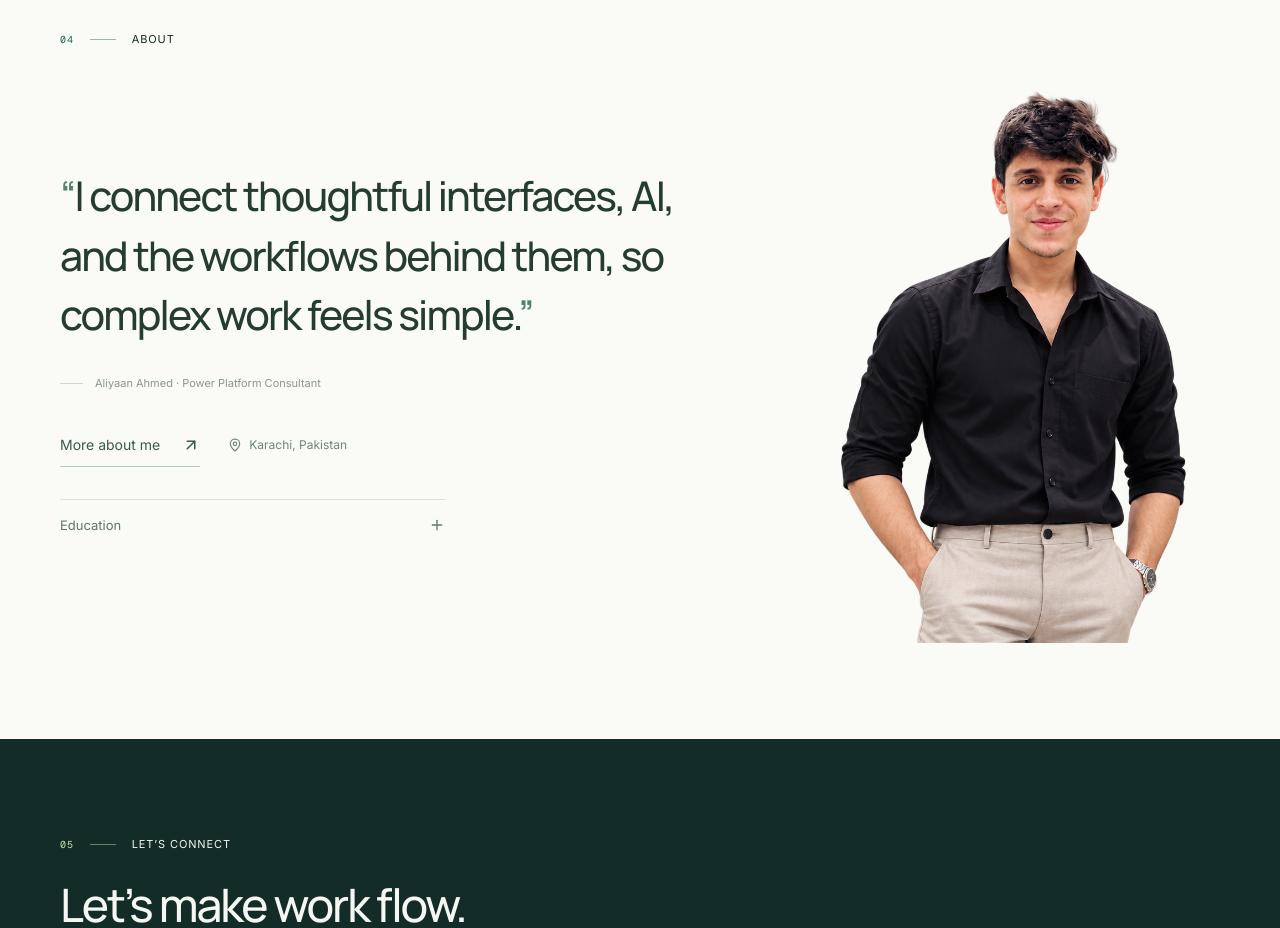
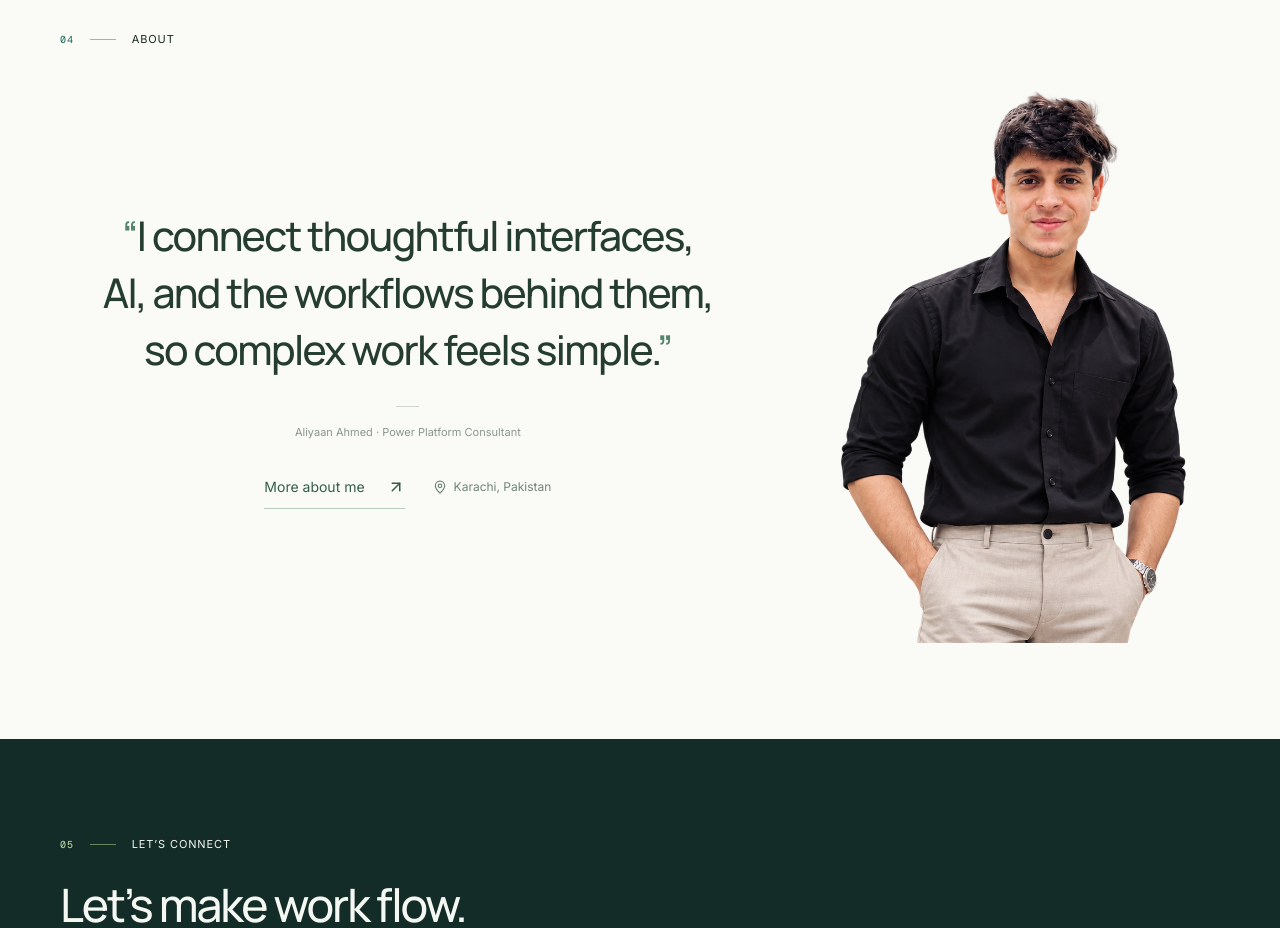
Before and after one commit to AliyaanAhmed/my-portfolio-app, a Next.js app: page / in a window 1280 px wide. Shown: the part 4700-5628 px from the top of the page. Built offline with nearby package versions, Linux system fonts and the light colour scheme; no server answers.

Commit message:
Center About statement and remove education disclosure

```diff
--- a/src/components/sections/lower/AboutPanel.tsx
+++ b/src/components/sections/lower/AboutPanel.tsx
@@ -1,6 +1,6 @@
 import Image from 'next/image';
-import { ArrowUpRight, MapPin, Plus } from 'lucide-react';
-import { education, profile } from '@/content/profile';
+import { ArrowUpRight, MapPin } from 'lucide-react';
+import { profile } from '@/content/profile';
 import { Reveal } from '@/components/motion/Reveal';
 import s from './PortraitAbout.module.css';
 
@@ -10,7 +10,6 @@ export function AboutPanel() {
       <h2 className={s.statement}><span aria-hidden="true">“</span>I connect thoughtful interfaces, AI, and the workflows behind them, so complex work feels simple.<span aria-hidden="true">”</span></h2>
       <div className={s.byline}><i />Aliyaan Ahmed · Power Platform Consultant</div>
       <div className={s.actions}><a href={profile.links.linkedin} target="_blank" rel="noopener noreferrer">More about me <ArrowUpRight size={18} /></a><span className={s.location}><MapPin size={14} /> Karachi, Pakistan</span></div>
-      <details className={s.education}><summary>Education <Plus size={16} /></summary><div>{education.map(item => <p key={item.school}><strong>{item.course}</strong><span>{item.school}</span></p>)}</div></details>
     </Reveal>
     <Reveal className={s.portrait} direction="right"><Image src={profile.portrait!} alt="Full supplied portrait of Syed Aliyaan Ahmed" width={739} height={1024} sizes="(max-width: 700px) 88vw, 440px" /></Reveal>
   </div>;
--- a/src/components/sections/lower/PortraitAbout.module.css
+++ b/src/components/sections/lower/PortraitAbout.module.css
@@ -1,28 +1,20 @@
 .about { display: grid; grid-template-columns: minmax(0,1.7fr) minmax(0,1fr); align-items: center; gap: 55px; min-height: 570px; }
-.copy { padding-block: 35px; max-width: 680px; }
+.copy { padding-block: 35px; max-width: 680px; text-align: center; justify-self: center; }
 .intro { display: block; max-width: 100%; font-size: 11px; line-height: 1.8; letter-spacing: .07em; color: #627969; }
 .copy h2 { font-family: var(--font-display),sans-serif; font-size: clamp(38px,3.7vw,53px); font-weight: 500; letter-spacing: -.04em; line-height: 1.2; color: #253c30; margin-top: 20px; text-wrap: balance; }
 .copy h2 > span { color: #55846b; }
-.copy h2.statement { font-size: clamp(30px,3.2vw,45px); line-height: 1.45; letter-spacing: -.045em; font-weight: 450; margin: 0; text-wrap: pretty; }
+.copy h2.statement { font-size: clamp(30px,3.2vw,45px); line-height: 1.4; letter-spacing: -.04em; font-weight: 450; margin: 0; text-wrap: balance; }
 .statement > span { color: #58876c; }
-.byline { display: flex; align-items: center; gap: 12px; margin-top: 30px; color: #8a978e; font-size: 11px; line-height: 1.7; }
+.byline { display: flex; flex-direction: column; align-items: center; justify-content: center; gap: 16px; margin-top: 27px; color: #8a978e; font-size: 11px; line-height: 1.7; }
 .byline i { width: 23px; height: 1px; background: #ccd7ce; flex-shrink: 0; }
 .copy > p { max-width: 385px; font-size: 18px; color: #63766a; line-height: 1.8; margin-top: 24px; text-wrap: pretty; }
-.actions { display: flex; align-items: center; flex-wrap: wrap; gap: 16px 28px; margin-top: 30px; }
+.actions { display: flex; align-items: center; justify-content: center; flex-wrap: wrap; gap: 16px 28px; margin-top: 24px; }
 .location { display: flex; align-items: center; gap: 7px; color: #718578; font-size: 12px; }
 .actions > a { display: inline-flex; align-items: center; gap: 22px; color: #365e46; font-size: 14px; min-height: 44px; border-bottom: 1px solid #b9cdbd; }
 .actions > a svg { transition: transform .2s; }
 .actions > a:hover svg { transform: translate(3px,-3px); }
 .portrait { position: relative; align-self: end; min-width: 0; display: flex; justify-content: center; }
 .portrait img { display: block; width: 100%; max-width: 420px; height: auto; object-fit: contain; }
-.education { margin-top: 32px; border-top: 1px solid #dce5dd; max-width: 385px; }
-.education summary { display: flex; align-items: center; justify-content: space-between; min-height: 50px; cursor: pointer; list-style: none; font-size: 13px; color: #627769; }
-.education summary::-webkit-details-marker { display: none; }
-.education[open] summary svg { transform: rotate(45deg); }
-.education > div { padding-bottom: 10px; }
-.education p { font-size: 11px; line-height: 1.7; margin: 0 0 14px; }
-.education strong { display: block; color: #46644f; font-weight: 500; }
-.education p span { display: block; color: #89978c; }
 @media(max-width: 899px) { .about { gap: 25px; min-height: 0; grid-template-columns: 1.4fr 1fr; } .copy h2 { font-size: 38px; } .copy h2.statement { font-size: 31px; } .copy > p { font-size: 16px; } .intro { font-size: 10px; } }
 @media(max-width: 700px) { .about { grid-template-columns: 1fr; gap: 24px; } .copy { padding-block: 20px; } .copy h2 { font-size: clamp(36px,8vw,49px); } .copy > p { font-size: 17px; } .portrait { width: min(380px,100%); justify-self: center; } }
 @media(prefers-reduced-motion:reduce) { .actions > a:hover svg { transform: none; } }
```
Also changed, not shown: 1 other file (tests, documents, lock files or other folders).
